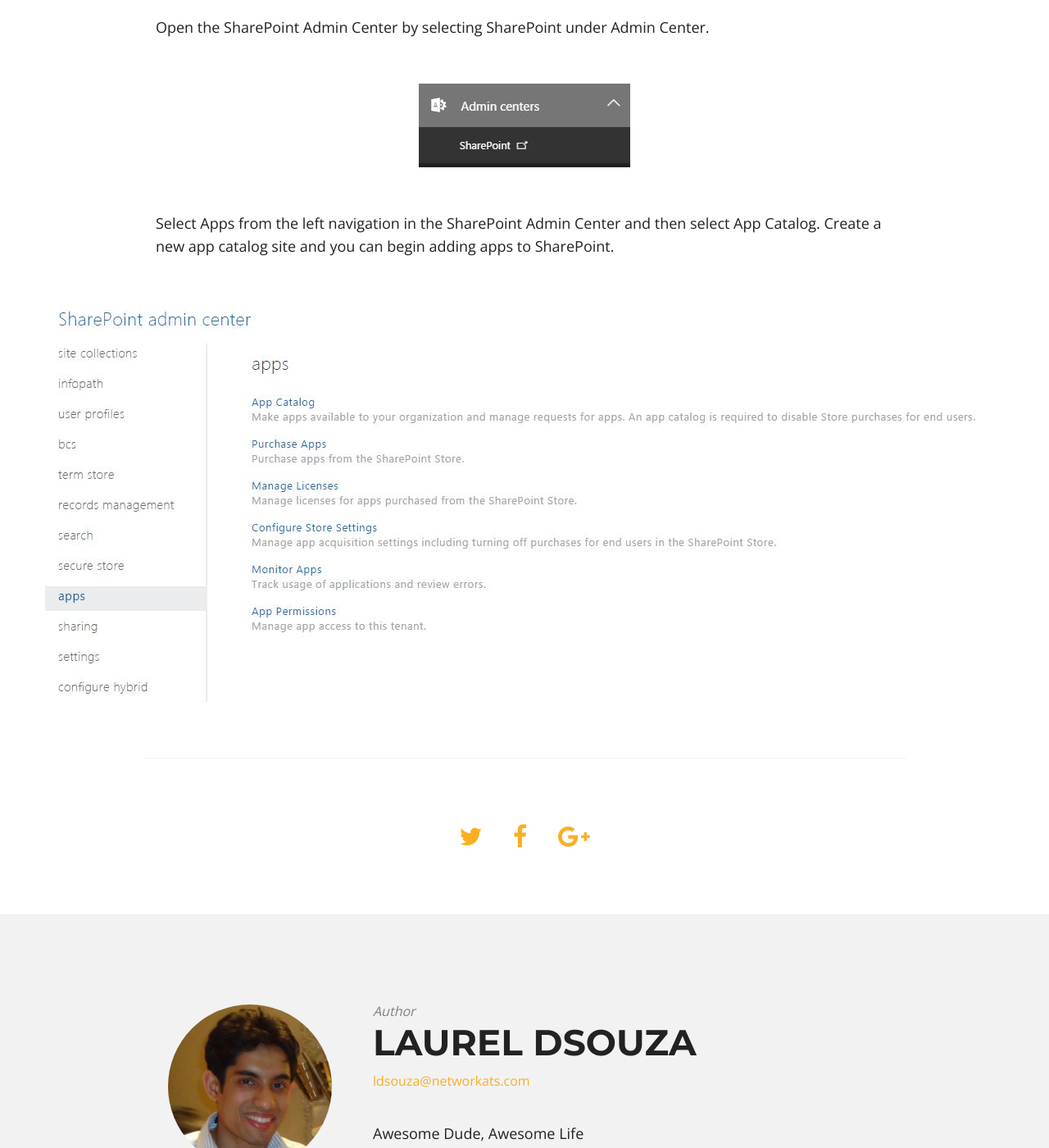
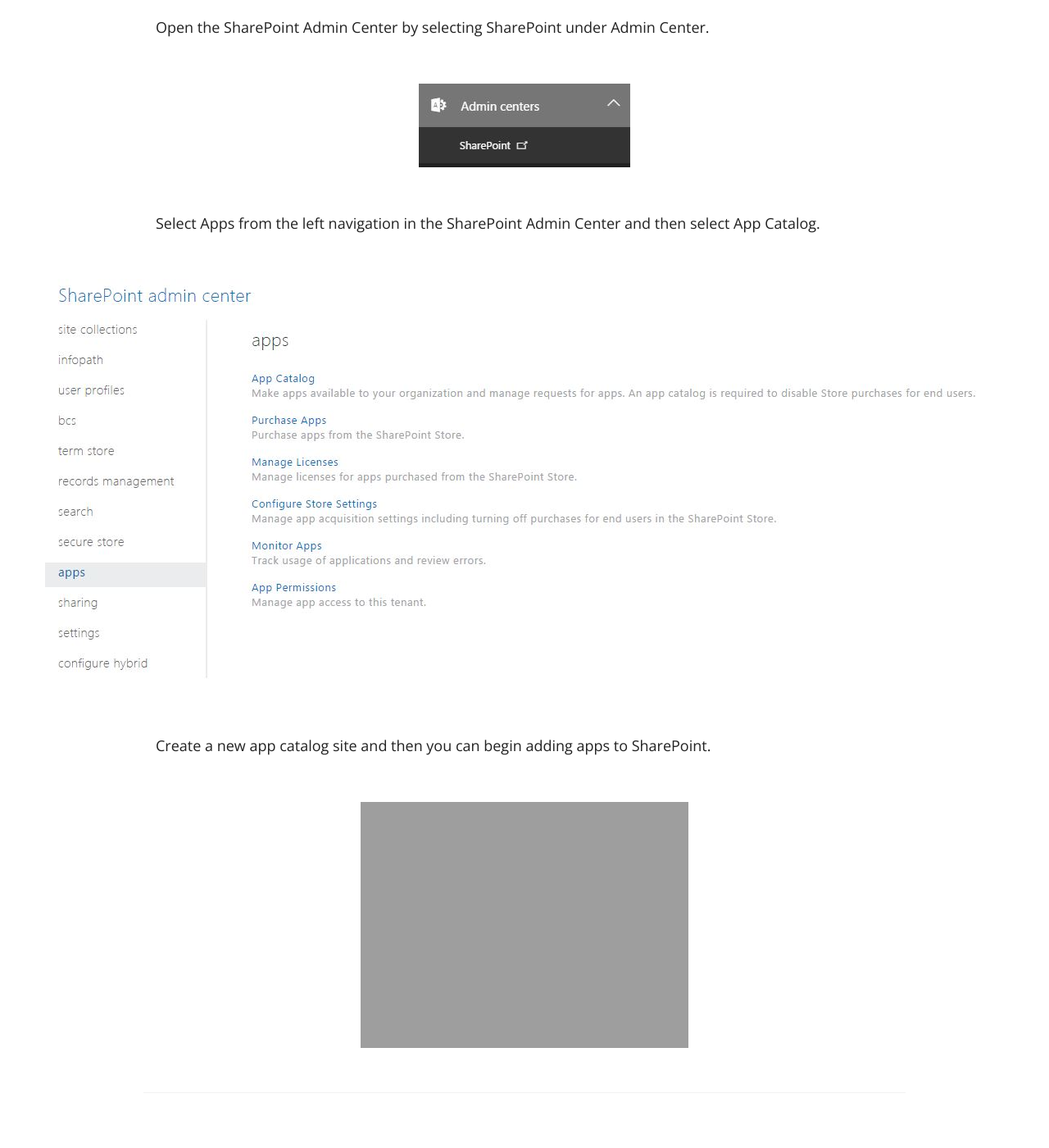
Before and after one commit to ldsouza/ldsouza.github.io, a Jekyll site: the page built from _posts/2016-08-19-create-an-app-catalog-in-sharepoint-online.md, in a window 1280 px wide and 1400 px high, scrolled down 787 px. Shown: the whole window at 82% size. Built offline with Jekyll 4.4.1, drawn with Linux system fonts in a browser that asks for light colours; nearby versions of some CDN libraries.

Commit message:
Update 2016-08-19-create-an-app-catalog-in-sharepoint-online.md

```diff
--- a/_posts/2016-08-19-create-an-app-catalog-in-sharepoint-online.md
+++ b/_posts/2016-08-19-create-an-app-catalog-in-sharepoint-online.md
@@ -20,6 +20,10 @@
 
 ![Image]({{ site.url }}/images/blog/sharepoint-app-catalog1.JPG)
 
-Select Apps from the left navigation in the SharePoint Admin Center and then select App Catalog. Create a new app catalog site and you can begin adding apps to SharePoint.
+Select Apps from the left navigation in the SharePoint Admin Center and then select App Catalog.
 
 ![Image]({{ site.url }}/images/blog/sharepoint-app-catalog2.JPG)
+
+Create a new app catalog site and then you can begin adding apps to SharePoint.
+
+![Image]({{ site.url }}/images/blog/sharepoint-app-catalog3.JPG)
```
